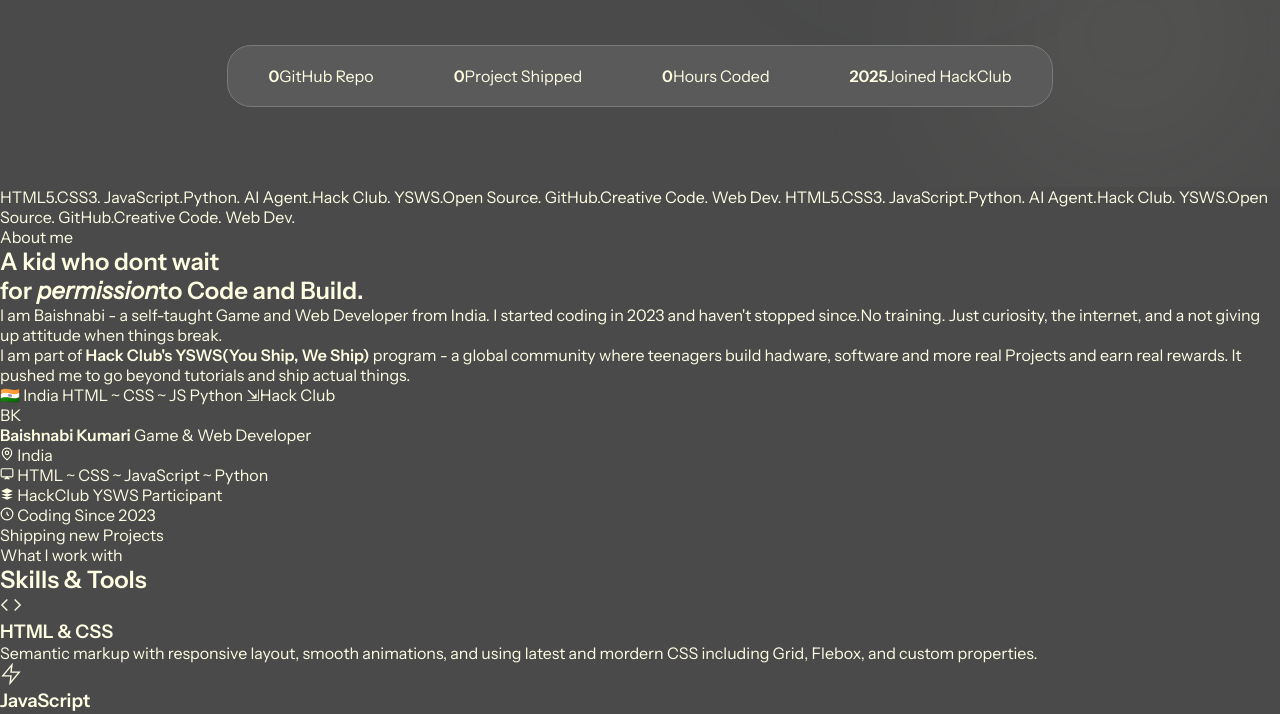
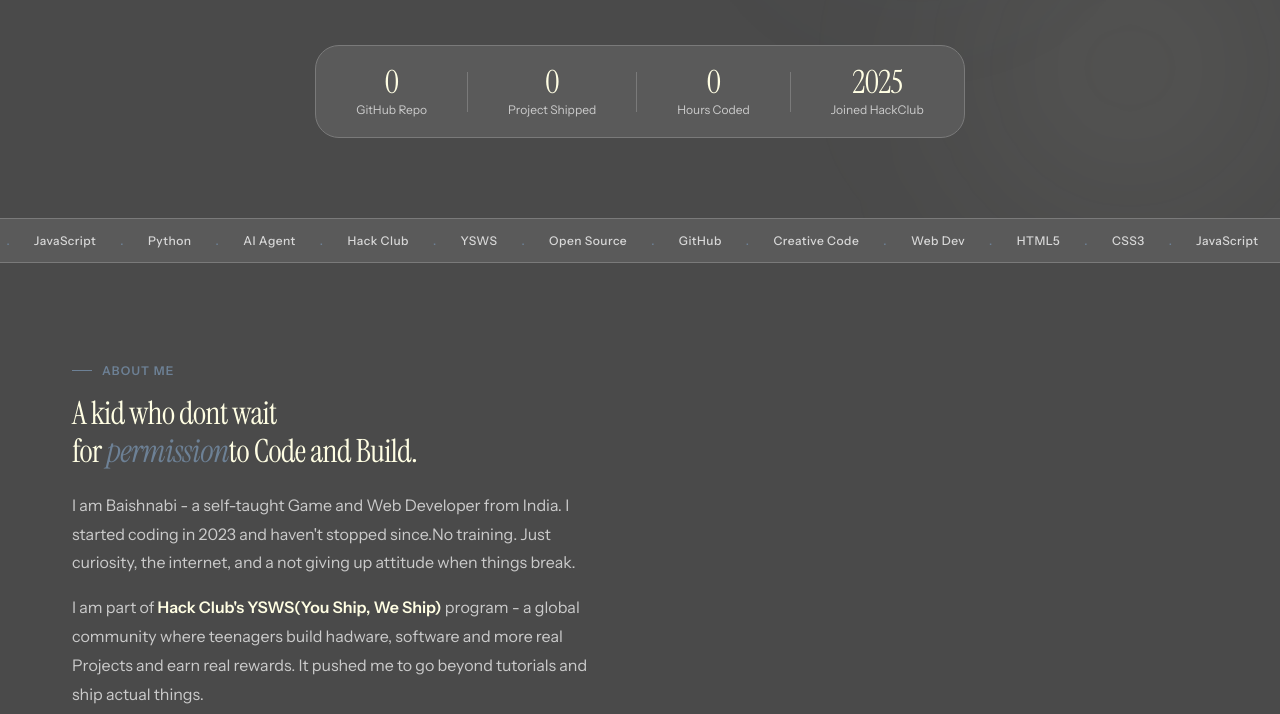
Before and after one commit to baishnabikumari/My-Portfolio---For-hctg, a plain HTML site: page index.html in a window 1280 px wide. Shown: the part 651-1365 px from the top of the page. Drawn offline with Linux system fonts and the light colour scheme.

Commit message:
added stats styling, scroll animation, and marquee strip, also began to influence the overall section layout and text styles.

```diff
--- a/style.css
+++ b/style.css
@@ -605,3 +605,163 @@ a{
     gap: 40px;
     margin-top: 64px;
 }
+
+.stat {
+    text-align: center;
+}
+
+.stat strong{
+    display: block;
+    font-family: var(--font-display);
+    font-size: 32px;
+    font-weight: 400;
+    color: var(--text-1);
+    line-height: 1;
+    letter-spacing: -.02em;
+}
+
+.stat span{
+    font-size: 12px;
+    color: var(--text-2);
+    margin-top: 4px;
+    display: block;
+}
+
+.stat-divider{
+    width: 1px;
+    height: 40px;
+    background: var(--border);
+}
+
+.hero-scroll{
+    position: absolute;
+    bottom: 36px;
+    left: 50%;
+    transform: translateX(-50%);
+    z-index: 1;
+}
+
+.scroll-mouse{
+    width: 22px;
+    height: 34px;
+    border: 2px solid var(--border);
+    border-radius: 50px;
+    display: flex;
+    justify-content: center;
+    padding-top: 6px;
+}
+
+.scroll-wheel{
+    width: 3px;
+    height: 8px;
+    background: var(--text-3);
+    border-radius: 2px;
+    animation: scrollWheel 2s ease-in-out infinite;
+}
+
+@keyframes scrollWheel{
+    0%, 100%{
+        transform: translateY(0);
+        opacity: .8;
+    }
+    50%{
+        transform: translateY(4px);
+        opacity: .2;
+    }
+}
+
+/*marquee*/
+.marquee-section{
+    overflow: hidden;
+    border-top: 1px solid var(--border);
+    border-bottom: 1px solid var(--border);
+    padding: 14px 0;
+    background: var(--bg2);
+}
+
+.marquee-track{
+    display: flex;
+    gap: 24px;
+    white-space: nowrap;
+    animation: marqueeScroll 22s linear infinite;
+}
+
+.marquee-track span{
+    font-size: 12px;
+    font-weight: 500;
+    color: var(--text-3);
+    flex-shrink: 0;
+    letter-spacing: .04em;
+}
+
+.marquee-track .dot {
+    color: var(--accent);
+}
+
+@keyframes marqueeScroll{
+    0%{
+        transform: translateX(0);
+    }
+    100%{
+        transform: translateX(-50%);
+    }
+}
+
+/*sections*/
+.section{
+    padding: 100px 0;
+}
+
+.container{
+    max-width: 1200px;
+    margin: 0 auto;
+    padding: 0 32px;
+}
+
+.eyebrow{
+    display: flex;
+    align-items: center;
+    gap: 10px;
+    font-size: 12px;
+    font-weight: 600;
+    letter-spacing: .1em;
+    text-transform: uppercase;
+    color: var(--accent);
+    margin-bottom: 16px;
+}
+
+.eyebrow::before{
+    content: '';
+    width: 20px;
+    height: 1.5px;
+    background: var(--accent);
+    display: inline-block;
+}
+
+.section-heading{
+    font-family: var(--font-display);
+    font-size: clamp(2rem, 1vw, 3rem);
+    font-weight: 400;
+    line-height: 1.2;
+    letter-spacing: -.02em;
+    color: var(--text-1);
+    margin-bottom: 20px;
+}
+
+.section-heading em{
+    font-style: italic;
+    color: var(--accent);
+}
+
+.body-text{
+    font-style: 16px;
+    color: var(--text-2);
+    line-height: 1.8;
+    margin-bottom: 16px;
+    max-width: 520px;
+}
+
+.body-text strong{
+    color: var(--text-1);
+    font-weight: 600;
+}
```
